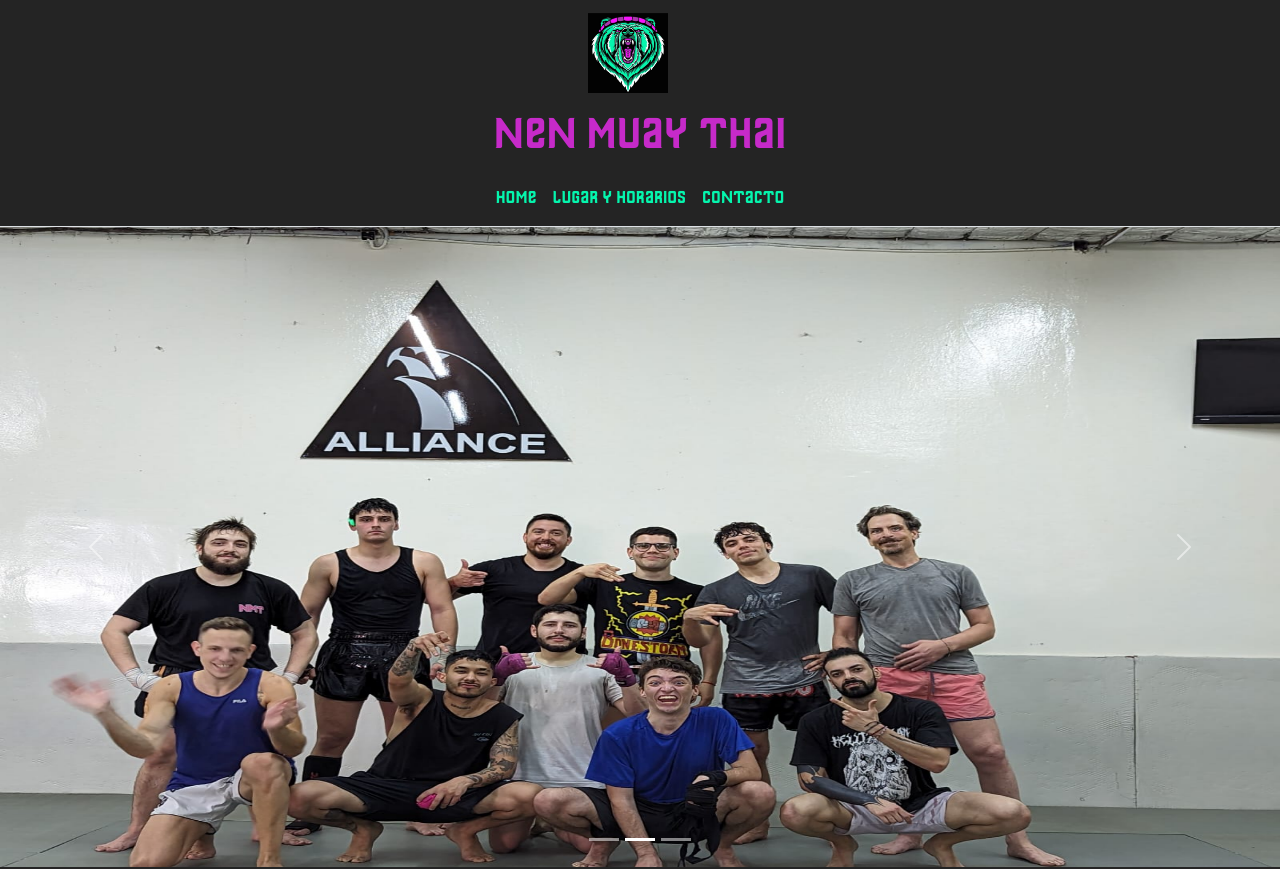
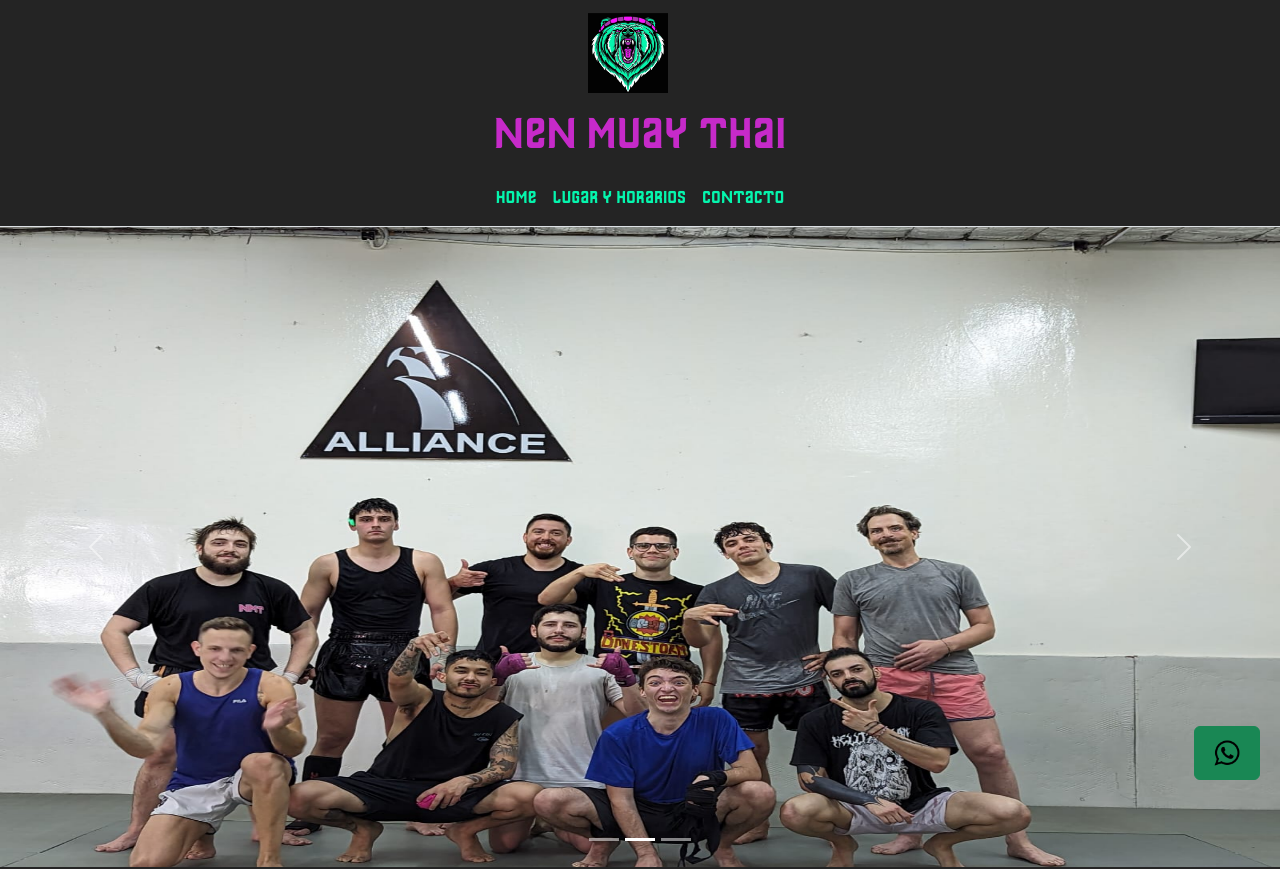
Before and after one commit to vceniceros/nem-muay-thai-dev, a React (Create React App) app in the folder nmt_page/: page / in a window 1280 px wide. Shown: the top 869 px of the page. Built offline with nearby package versions, Linux system fonts and the light colour scheme.

Commit message:
implementacion del whatapp button

```diff
--- a/nmt_page/src/App.tsx
+++ b/nmt_page/src/App.tsx
@@ -6,6 +6,8 @@ import Router from './Router';
 import NavBar from './components/NavBar'
 import MyFooter from './components/Footer';
 import AOS from 'aos'
+import WhatsappButton from './components/whatsappButton';
+
 
 function App(){
   useEffect(() =>{
@@ -15,6 +17,7 @@ function App(){
       <div className='default'>
           <NavBar/>
         <Router></Router>
+        <WhatsappButton/>
        <MyFooter></MyFooter>
       </div>
   );
--- a/nmt_page/src/assets/css/index.css
+++ b/nmt_page/src/assets/css/index.css
@@ -8,7 +8,6 @@ body {
 }
 html{
   max-width: 100%;
-  overflow:scroll;
 }
 
 code {
--- a/nmt_page/src/components/Footer.tsx
+++ b/nmt_page/src/components/Footer.tsx
@@ -14,7 +14,7 @@ function MyFooter() {
           <img src={logo} height="50px" width="50px" alt="" className="me-2" />
         </a>
         <span className="mb-3 mb-md-0">
-          © 2024 nem muay thai
+          © 2024 nen muay thai
         </span>
       </div>
 
--- /dev/null
+++ b/nmt_page/src/components/whatsappButton.tsx
@@ -0,0 +1,30 @@
+import React from "react";
+import { Button } from "react-bootstrap";
+import whatsappLogo from "../assets/img/whatsapp-logo.png";
+
+function WhatsappButton() {
+  const handleWhatsAppClick = () => {
+    window.open(
+      "https://api.whatsapp.com/send?phone=5491140897538",
+      "_blank"
+    );
+  };
+
+  return (
+    <Button
+      variant="success"
+      onClick={handleWhatsAppClick}
+      style={{
+        position: "fixed",
+        bottom: "20px",
+        right: "20px",
+        zIndex: "1000",
+      }}
+      target="_blank"
+    >
+      <img src={whatsappLogo} alt="whatsapp logo" height={"40"} width={"40"} />
+    </Button>
+  );
+}
+
+export default WhatsappButton;
```
Also changed, not shown: nmt_page/src/assets/img/whatsapp-logo.png (added).
